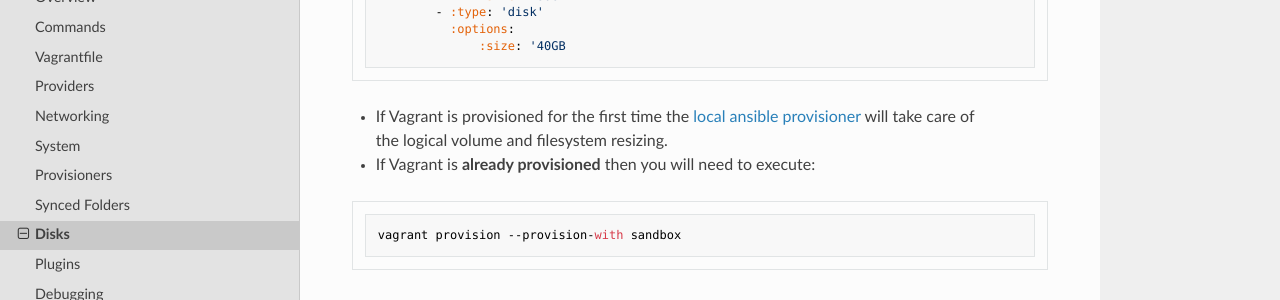
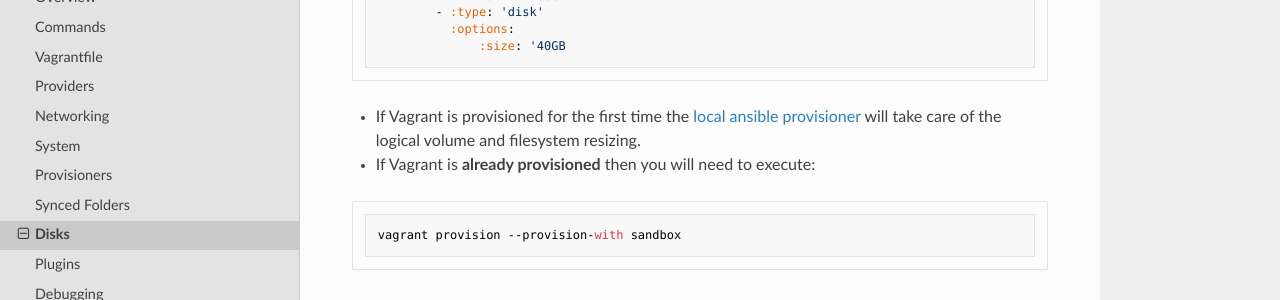
Before and after one commit to theodore86/vagrantenv, an MkDocs documentation site: the page built from docs/vagrant/disks.md, in a window 1280 px wide and 900 px high, scrolled down 737 px. Shown: the part 151-451 px from the top of the window. Built offline with MkDocs 1.6.1, drawn with Linux system fonts in a browser that asks for light colours; nearby versions of some CDN libraries.

Commit message:
Generic documentation fixes

````diff
--- a/docs/vagrant/disks.md
+++ b/docs/vagrant/disks.md
@@ -33,7 +33,7 @@
               :size: '40GB
 ```
 
-- If Vagrant is provisioned for the first time the [local ansible provisioner](../provisioners/#local-ansible-provisioner) will take care of</br> the logical volume and filesystem resizing.
+- If Vagrant is provisioned for the first time the [local ansible provisioner](../vagrant/provisioners.md#local-ansible-provisioner) will take care of the logical volume and filesystem resizing.
 - If Vagrant is **already provisioned** then you will need to execute:
 
 ```console
````
Also changed, not shown: docs/vagrant/provisioners.md (+2 -1 lines).
